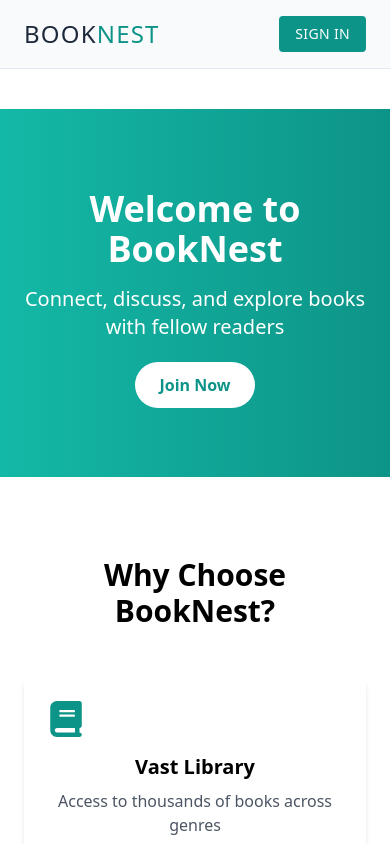
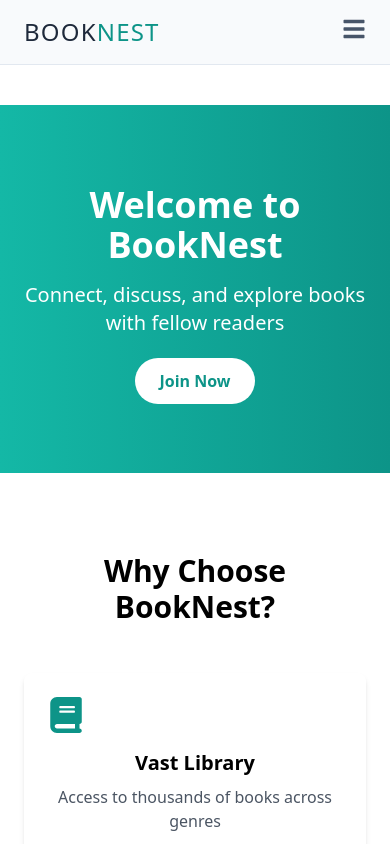
Before and after one commit to vishdadhich092004/BookNest, a React (Vite) app in the folder frontend/: page / in a window 390 px wide. Shown: the top 844 px of the page. Built offline with nearby package versions, Linux system fonts and the light colour scheme; no server answers.

Commit message:
Header Responsive  - Done

```diff
--- a/frontend/src/components/Header.tsx
+++ b/frontend/src/components/Header.tsx
@@ -1,10 +1,15 @@
+import { useState } from "react";
 import { Link } from "react-router-dom";
 import SignOutButton from "./Buttons/SignOutButton";
 import { useAuth } from "../contexts/AuthContext";
 import { FaRegUser } from "react-icons/fa6";
+import { FaBars, FaTimes } from "react-icons/fa";
 
 const Header = () => {
   const { isAuthenticated, user } = useAuth();
+  const [isMenuOpen, setIsMenuOpen] = useState(false);
+
+  const toggleMenu = () => setIsMenuOpen(!isMenuOpen);
 
   return (
     <header className="bg-slate-50 border-b border-slate-200">
@@ -19,15 +24,24 @@ const Header = () => {
               BOOK<span className="text-teal-600">NEST</span>
             </Link>
           </div>
-          {/* Navigation Links */}
+          {/* Hamburger Menu for Mobile */}
+          <div className="md:hidden">
+            <button
+              onClick={toggleMenu}
+              className="text-slate-600 hover:text-teal-600"
+            >
+              {isMenuOpen ? <FaTimes size={24} /> : <FaBars size={24} />}
+            </button>
+          </div>
+          {/* Navigation Links for Desktop */}
           <nav className="hidden md:flex space-x-8">
             <NavLink to="/discussions">Discussions</NavLink>
             <NavLink to="/books">Books</NavLink>
           </nav>
           {/* User Greeting and Auth Buttons */}
-          <div className="flex items-center space-x-6">
+          <div className="hidden md:flex items-center space-x-6">
             {isAuthenticated && user && (
-              <span className="hidden md:flex items-center text-slate-600">
+              <span className="flex items-center text-slate-600">
                 <FaRegUser className="text-xl mr-2 text-teal-600" />
                 <span className="text-sm font-medium">{user.firstName}</span>
               </span>
@@ -35,19 +49,42 @@ const Header = () => {
             {isAuthenticated ? <SignOutButton /> : <SignInButton />}
           </div>
         </div>
+        {/* Mobile Menu Dropdown */}
+        {isMenuOpen && (
+          <div className="md:hidden mt-4">
+            <nav className="flex flex-col space-y-4">
+              <NavLink to="/discussions" onClick={toggleMenu}>
+                Discussions
+              </NavLink>
+              <NavLink to="/books" onClick={toggleMenu}>
+                Books
+              </NavLink>
+              {isAuthenticated && user && (
+                <span className="flex items-center text-slate-600">
+                  <FaRegUser className="text-xl mr-2 text-teal-600" />
+                  <span className="text-sm font-medium">{user.firstName}</span>
+                </span>
+              )}
+              {isAuthenticated ? <SignOutButton /> : <SignInButton />}
+            </nav>
+          </div>
+        )}
       </div>
     </header>
   );
 };
+
 type navProps = {
   to: string;
   children: string;
+  onClick?: () => void;
 };
 
-const NavLink = ({ to, children }: navProps) => (
+const NavLink = ({ to, children, onClick }: navProps) => (
   <Link
     to={to}
     className="text-slate-600 hover:text-teal-600 transition-colors duration-300 text-sm uppercase tracking-wide"
+    onClick={onClick}
   >
     {children}
   </Link>
```
